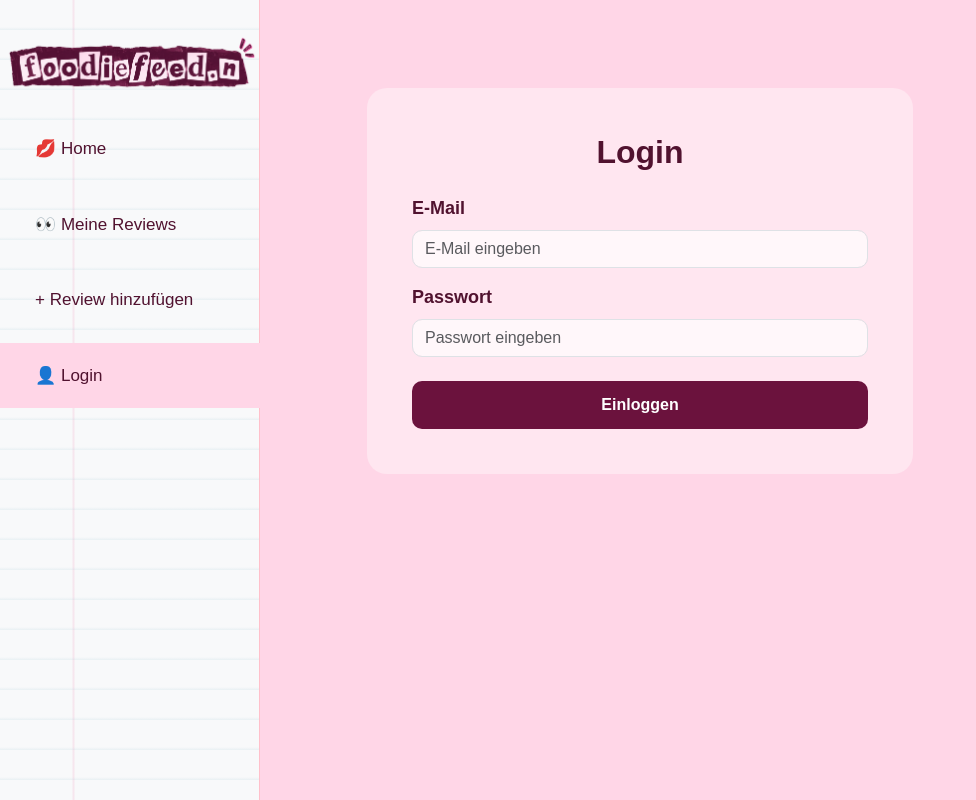
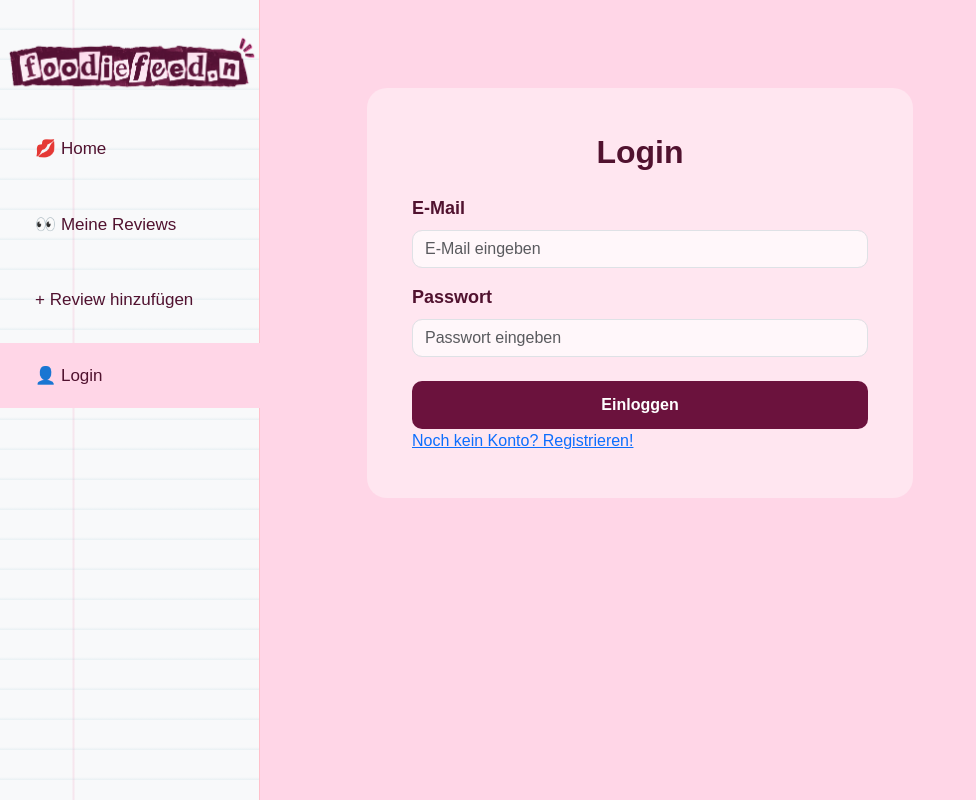
Before and after one commit to DaniaM16/foodiefeed-frontend, an Angular app: page /login in a window 1280 px wide. Shown: the whole page, without its empty margins (0-976 px from the left). Built offline with nearby package versions, Linux system fonts and the light colour scheme.

Commit message:
add register page und registration link

```diff
--- a/src/app/login/login.html
+++ b/src/app/login/login.html
@@ -27,6 +27,8 @@
             <button type="button" class="login-button" (click)="login()">
                 Einloggen
             </button>
+
+            <a routerLink="/register">Noch kein Konto? Registrieren!</a>
         </div>
     </div>
 </div>
--- a/src/app/login/login.ts
+++ b/src/app/login/login.ts
@@ -2,10 +2,11 @@ import { Component } from '@angular/core';
 import { FormControl, FormGroup, ReactiveFormsModule } from '@angular/forms'
 import { email } from '@angular/forms/signals';
 import { Backend } from '../shared/backend';
+import { RouterLink } from '@angular/router';
 
 @Component({
   selector: 'app-login',
-  imports: [ReactiveFormsModule],
+  imports: [ReactiveFormsModule, RouterLink],
   templateUrl: './login.html',
   styleUrl: './login.css',
 })
```
